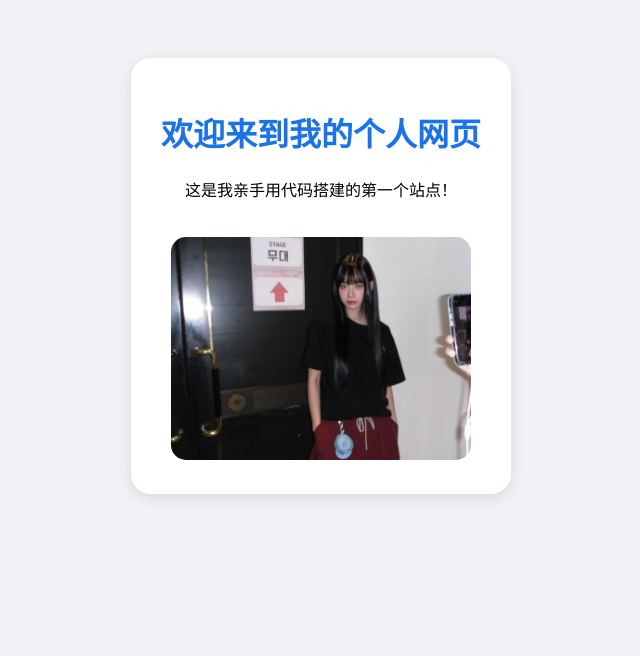
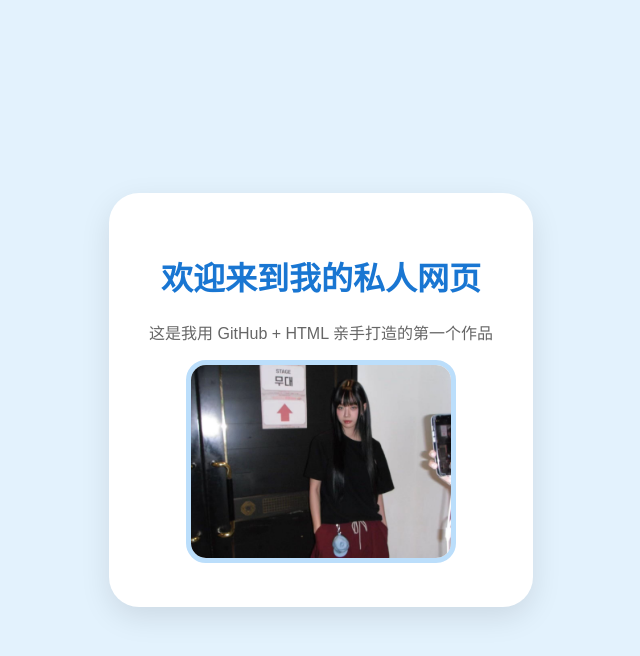
Before and after one commit to jinseno/my-first-project, a plain HTML site: page index.html in a window 1280 px wide. Shown: the whole page, without its empty margins (319-959 px from the left). Drawn offline with Linux system fonts and the light colour scheme.

Commit message:
Update index.html

```diff
--- a/index.html
+++ b/index.html
@@ -2,36 +2,41 @@
 <html lang="zh">
 <head>
     <meta charset="UTF-8">
-    <title>我的个人空间</title>
+    <title>我的个人主页</title>
     <style>
-        /* 这里可以修改背景颜色和文字排版 */
+        /* 这里是控制样式的“魔法” */
         body {
-            background-color: #f0f2f5;
+            background-color: #e3f2fd; /* 浅蓝色背景 */
             font-family: "Microsoft YaHei", sans-serif;
             display: flex;
             flex-direction: column;
             align-items: center;
-            padding: 50px;
+            justify-content: center;
+            height: 100vh;
+            margin: 0;
         }
-        .card {
+        .container {
             background: white;
-            padding: 30px;
-            border-radius: 20px;
-            box-shadow: 0 4px 15px rgba(0,0,0,0.1);
+            padding: 40px;
+            border-radius: 30px;
+            box-shadow: 0 10px 30px rgba(0,0,0,0.1);
             text-align: center;
         }
         img {
-            width: 300px;
-            border-radius: 15px;
-            margin-top: 20px;
+            width: 260px;
+            border-radius: 20px;
+            border: 5px solid #bbdefb;
+            transition: transform 0.3s;
         }
-        h1 { color: #1a73e8; }
+        img:hover { transform: scale(1.05); } /* 鼠标放上去图片会变大一点 */
+        h1 { color: #1976d2; margin-top: 20px; }
+        p { color: #666; }
     </style>
 </head>
 <body>
-    <div class="card">
-        <h1> 欢迎来到我的个人网页</h1>
-        <p>这是我亲手用代码搭建的第一个站点！</p>
+    <div class="container">
+        <h1> 欢迎来到我的私人网页</h1>
+        <p>这是我用 GitHub + HTML 亲手打造的第一个作品</p>
         <img src="微信图片_20250707174505.jpg">
     </div>
 </body>
```
